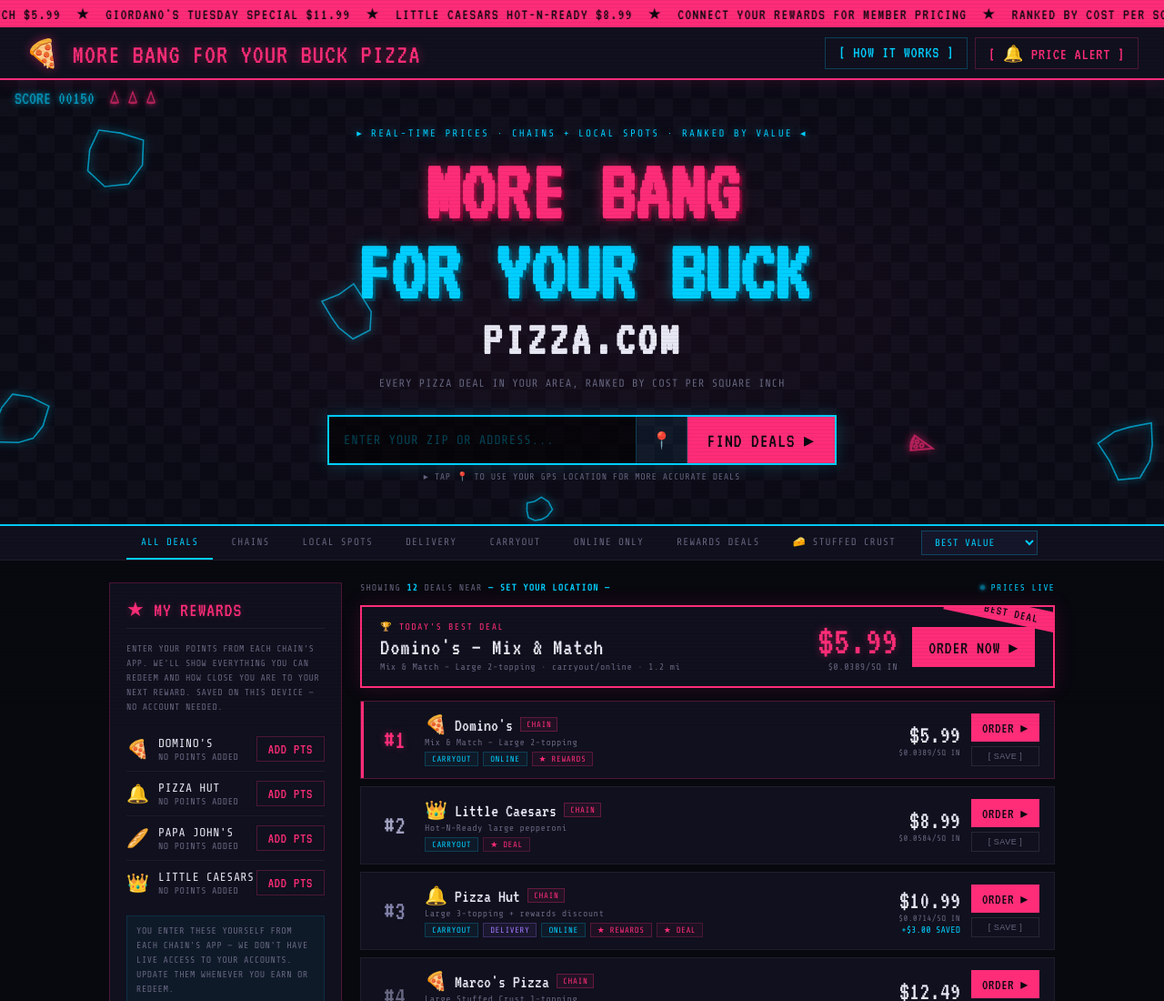
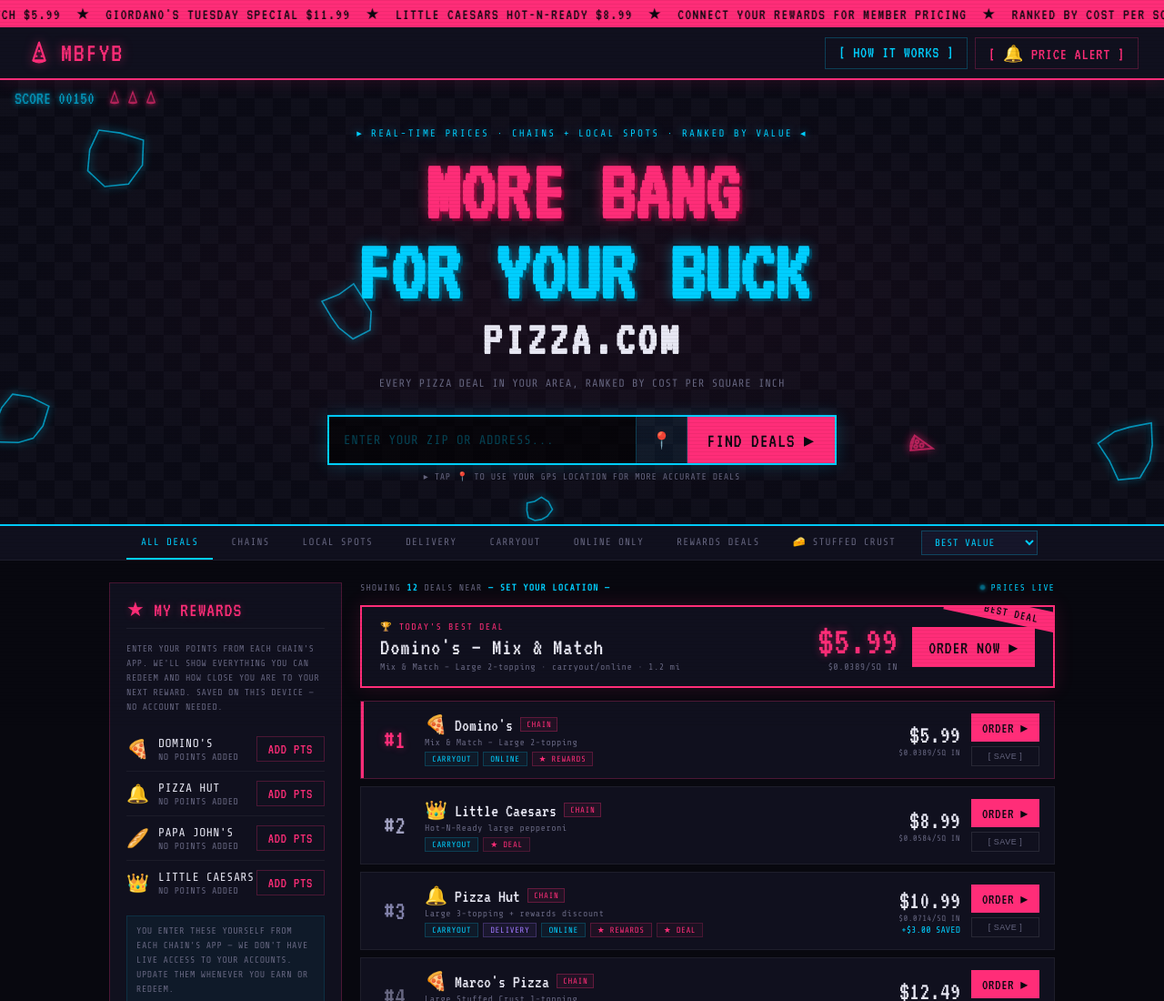
Before and after one commit to night-raptor/MBFYBPIZZA, a plain HTML site: page index.html in a window 1280 px wide. Shown: the top 1100 px of the page at 91% size. Drawn offline with nearby package versions, Linux system fonts and the light colour scheme.

Commit message:
Add files via upload

```diff
--- a/index.html
+++ b/index.html
@@ -105,12 +105,24 @@
 }
 
 .logo{
+  display:flex;
+  align-items:center;
+  gap:9px;
+  text-decoration:none;
+  animation:flicker 9s infinite;
+}
+.logo-mark{
+  width:30px;height:30px;
+  flex-shrink:0;
+  filter:drop-shadow(0 0 6px rgba(255,45,120,0.55));
+}
+.logo-word{
   font-family:var(--font-d);
   font-size:30px;
   color:var(--pink);
   text-shadow:0 0 12px rgba(255,45,120,0.5);
-  letter-spacing:.04em;
-  animation:flicker 9s infinite;
+  letter-spacing:.06em;
+  line-height:1;
 }
 @keyframes flicker{0%,92%,94%,100%{opacity:1;}93%{opacity:.6;}}
 
@@ -760,10 +772,12 @@
 
 /* ── MOBILE ── */
 @media(max-width:768px){
-  /* header: shrink the long title so it fits, keep buttons reachable */
+  /* header: show just the centered pizza mark, hide the wordmark */
   header{padding:0 14px;height:54px;gap:8px;}
-  .logo{font-size:19px;line-height:1;letter-spacing:.02em;}
-  .hdr-btns{gap:6px;flex-shrink:0;}
+  .logo{position:absolute;left:50%;transform:translateX(-50%);gap:0;}
+  .logo-word{display:none;}
+  .logo-mark{width:30px;height:30px;}
+  .hdr-btns{gap:6px;flex-shrink:0;margin-left:auto;}
   .hbtn{font-size:13px;padding:6px 9px;}
 
   .marquee{font-size:14px;}
@@ -833,7 +847,7 @@
 
 /* ── SMALL PHONES ── */
 @media(max-width:380px){
-  .logo{font-size:16px;}
+  .logo-mark{width:26px;height:26px;}
   .hbtn{font-size:11px;padding:5px 7px;}
   .hero-title{font-size:clamp(34px,12vw,52px);}
 }
@@ -851,7 +865,20 @@
 
 <!-- HEADER -->
 <header>
-  <div class="logo">🍕 MORE BANG FOR YOUR BUCK PIZZA</div>
+  <a class="logo" href="#" aria-label="More Bang For Your Buck Pizza home">
+    <svg class="logo-mark" viewBox="0 0 32 32" aria-hidden="true">
+      <g fill="none" stroke="#FF2D78" stroke-width="2.4" stroke-linejoin="round">
+        <path d="M16 4 L9 25 L23 25 Z"/>
+        <path d="M9 25 Q16 29 23 25"/>
+      </g>
+      <g fill="#FF2D78">
+        <circle cx="16" cy="14" r="1.5"/>
+        <circle cx="13" cy="20" r="1.3"/>
+        <circle cx="19" cy="20" r="1.3"/>
+      </g>
+    </svg>
+    <span class="logo-word">MBFYB</span>
+  </a>
   <div class="hdr-btns">
     <button class="hbtn" onclick="openM('aboutM')">[ HOW IT WORKS ]</button>
     <button class="hbtn pink" onclick="openM('alertM')">[ 🔔 PRICE ALERT ]</button>
```
